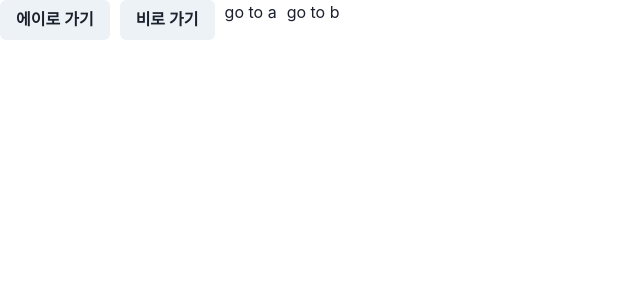
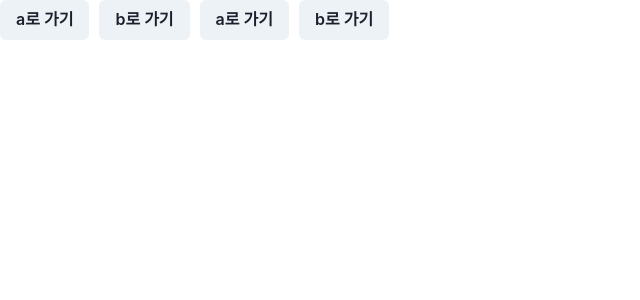
Before and after one commit to soowan95/react20231031, a React (Create React App) app: page / in a window 1280 px wide. Shown: the top 300 px of the page, without its empty margins (0-640 px from the left). Built offline with nearby package versions, Linux system fonts and the light colour scheme.

Commit message:
learn useNavigate()

```diff
--- a/src/App.js
+++ b/src/App.js
@@ -5,30 +5,33 @@ import {
   Outlet,
   Route,
   RouterProvider,
+  useNavigate,
 } from "react-router-dom";
 import { Box, Button, Flex } from "@chakra-ui/react";
 
 function HomeComponent() {
+  // 경로 이동시 useNavigate hook 사용해야 함.
+  const navigate = useNavigate();
+
   return (
     <Box>
       <Flex gap={"10px"}>
-        {/* react-router 사용시 a 태그를 사용하지 않을 것 */}
+        {/* 경로 이동시 javascript 코드를 그냥 쓰면 안됨 */}
         <Box>
-          <Button as={"a"} href="/apath">
-            에이로 가기
+          <Button onClick={() => (window.location.href = "/apath")}>
+            a로 가기
           </Button>
         </Box>
         <Box>
-          <Button as={"a"} href={"/bpath"}>
-            비로 가기
+          <Button onClick={() => (window.location.href = "/bpath")}>
+            b로 가기
           </Button>
         </Box>
-        {/* 대신 Link Component 사용 */}
         <Box>
-          <Link to={"/apath"}>go to a</Link>
+          <Button onClick={() => navigate("/apath")}>a로 가기</Button>
         </Box>
         <Box>
-          <Link to={"/bpath"}>go to b</Link>
+          <Button onClick={() => navigate("/bpath")}>b로 가기</Button>
         </Box>
       </Flex>
       <Outlet />
```
